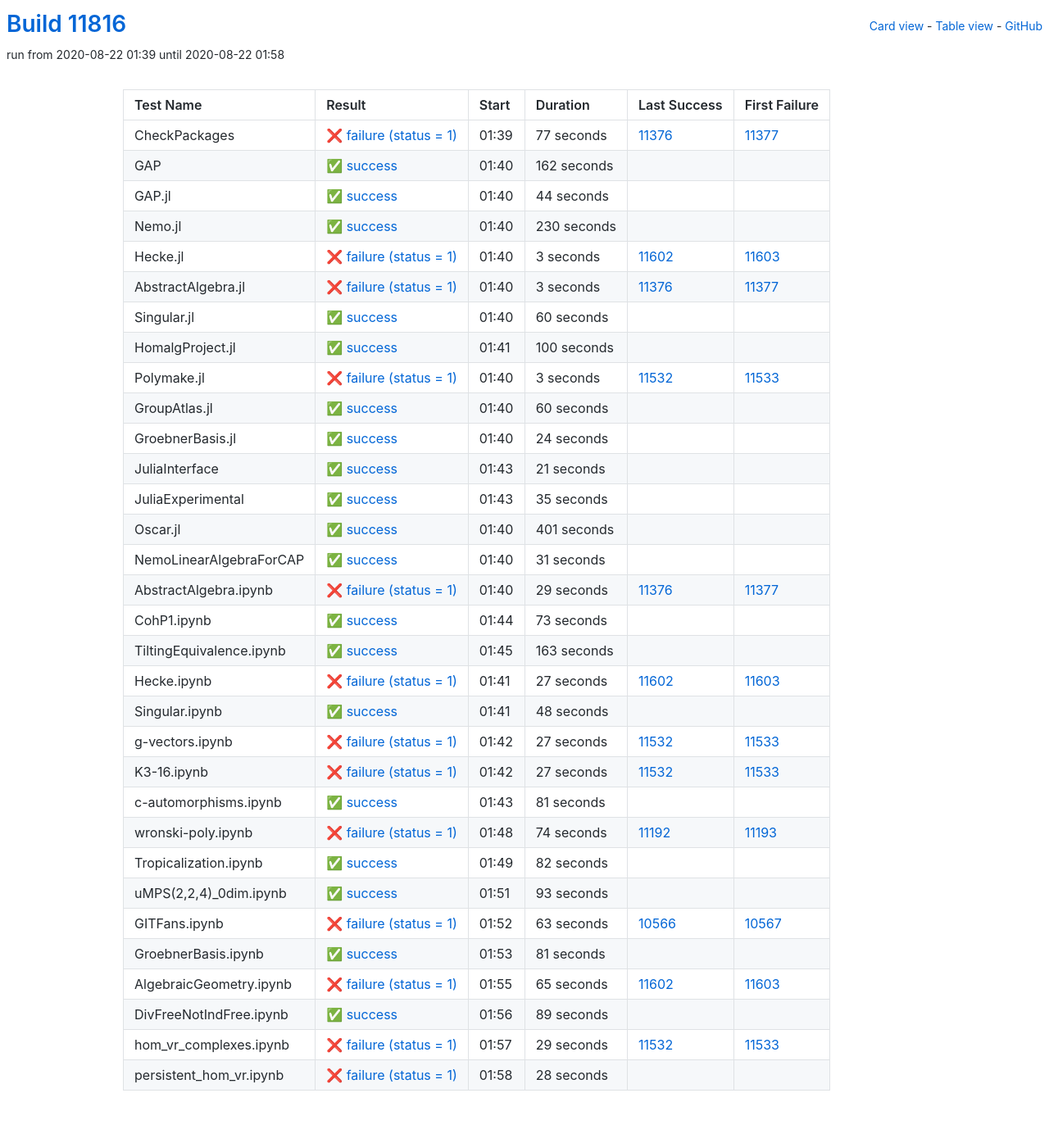
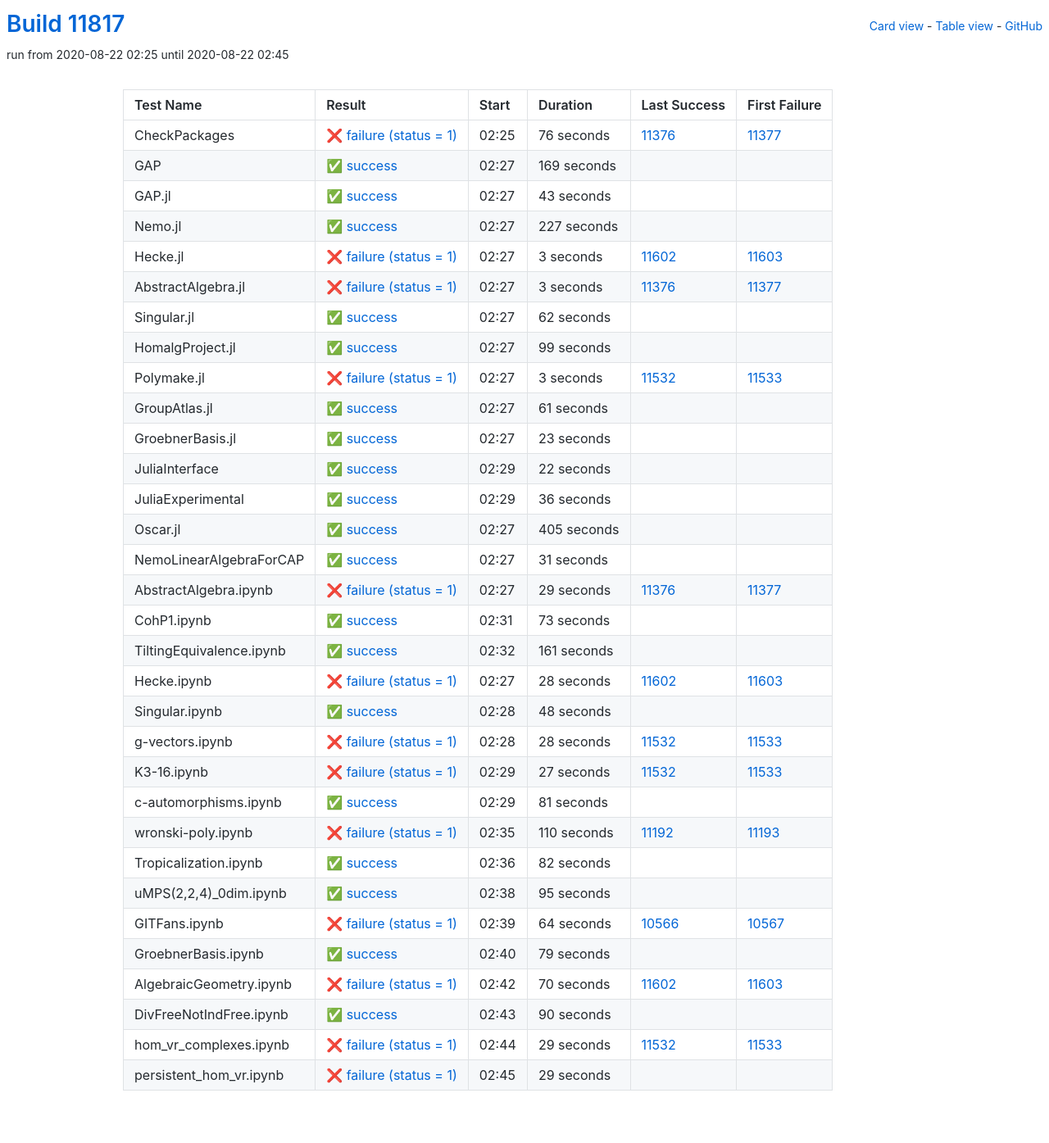
Before and after one commit to oscar-system/oscar-ci-status, a Jekyll site: the page built from table.html, in a window 1280 px wide. Shown: the whole page at 82% size. Built offline with Jekyll 4.4.1, drawn with Linux system fonts in a browser that asks for light colours.

Commit message:
Build #11817

```diff
--- a/_data/ci.yml
+++ b/_data/ci.yml
@@ -1,6 +1,6 @@
 ---
-build: 11816
-build_url: https://oscarci.mathematik.uni-kl.de/job/oscar/11816/
+build: 11817
+build_url: https://oscarci.mathematik.uni-kl.de/job/oscar/11817/
 job: oscar
 organization: oscar-system
 repo: oscar-ci-status
@@ -8,56 +8,56 @@
 tests:
 - name: CheckPackages
   id: checkpackages
-  log: https://oscarci.mathematik.uni-kl.de/job/oscar/11816/artifact/logs/build-11816/CheckPackages.log
-  start: 2020-08-22 01:39
+  log: https://oscarci.mathematik.uni-kl.de/job/oscar/11817/artifact/logs/build-11817/CheckPackages.log
+  start: 2020-08-22 02:25
   success: false
   exitcode: 1
   status: failure
-  duration: 77
+  duration: 76
   last_success: 11376
   last_success_url: https://oscarci.mathematik.uni-kl.de/job/oscar/11376/
   first_failure: 11377
   first_failure_url: https://oscarci.mathematik.uni-kl.de/job/oscar/11377/
 - name: GAP
   id: gap
-  log: https://oscarci.mathematik.uni-kl.de/job/oscar/11816/artifact/logs/build-11816/GAP.log
-  start: 2020-08-22 01:40
+  log: https://oscarci.mathematik.uni-kl.de/job/oscar/11817/artifact/logs/build-11817/GAP.log
+  start: 2020-08-22 02:27
   success: true
   exitcode: 0
   status: success
-  duration: 162
+  duration: 169
   last_success: false
   last_success_url:
   first_failure: false
   first_failure_url:
 - name: GAP.jl
   id: gap-jl
-  log: https://oscarci.mathematik.uni-kl.de/job/oscar/11816/artifact/logs/build-11816/GAP.jl.log
-  start: 2020-08-22 01:40
+  log: https://oscarci.mathematik.uni-kl.de/job/oscar/11817/artifact/logs/build-11817/GAP.jl.log
+  start: 2020-08-22 02:27
   success: true
   exitcode: 0
   status: success
-  duration: 44
+  duration: 43
   last_success: false
   last_success_url:
   first_failure: false
   first_failure_url:
 - name: Nemo.jl
   id: nemo-jl
-  log: https://oscarci.mathematik.uni-kl.de/job/oscar/11816/artifact/logs/build-11816/Nemo.jl.log
-  start: 2020-08-22 01:40
+  log: https://oscarci.mathematik.uni-kl.de/job/oscar/11817/artifact/logs/build-11817/Nemo.jl.log
+  start: 2020-08-22 02:27
   success: true
   exitcode: 0
   status: success
-  duration: 230
+  duration: 227
   last_success: false
   last_success_url:
   first_failure: false
   first_failure_url:
 - name: Hecke.jl
   id: hecke-jl
-  log: https://oscarci.mathematik.uni-kl.de/job/oscar/11816/artifact/logs/build-11816/Hecke.jl.log
-  start: 2020-08-22 01:40
+  log: https://oscarci.mathematik.uni-kl.de/job/oscar/11817/artifact/logs/build-11817/Hecke.jl.log
+  start: 2020-08-22 02:27
   success: false
   exitcode: 1
   status: failure
@@ -68,8 +68,8 @@
   first_failure_url: https://oscarci.mathematik.uni-kl.de/job/oscar/11603/
 - name: AbstractAlgebra.jl
   id: abstractalgebra-jl
-  log: https://oscarci.mathematik.uni-kl.de/job/oscar/11816/artifact/logs/build-11816/AbstractAlgebra.jl.log
-  start: 2020-08-22 01:40
+  log: https://oscarci.mathematik.uni-kl.de/job/oscar/11817/artifact/logs/build-11817/AbstractAlgebra.jl.log
+  start: 2020-08-22 02:27
   success: false
   exitcode: 1
   status: failure
@@ -80,32 +80,32 @@
   first_failure_url: https://oscarci.mathematik.uni-kl.de/job/oscar/11377/
 - name: Singular.jl
   id: singular-jl
-  log: https://oscarci.mathematik.uni-kl.de/job/oscar/11816/artifact/logs/build-11816/Singular.jl.log
-  start: 2020-08-22 01:40
+  log: https://oscarci.mathematik.uni-kl.de/job/oscar/11817/artifact/logs/build-11817/Singular.jl.log
+  start: 2020-08-22 02:27
   success: true
   exitcode: 0
   status: success
-  duration: 60
+  duration: 62
   last_success: false
   last_success_url:
   first_failure: false
   first_failure_url:
 - name: HomalgProject.jl
   id: homalgproject-jl
-  log: https://oscarci.mathematik.uni-kl.de/job/oscar/11816/artifact/logs/build-11816/HomalgProject.jl.log
-  start: 2020-08-22 01:41
+  log: https://oscarci.mathematik.uni-kl.de/job/oscar/11817/artifact/logs/build-11817/HomalgProject.jl.log
+  start: 2020-08-22 02:27
   success: true
   exitcode: 0
   status: success
-  duration: 100
+  duration: 99
   last_success: false
   last_success_url:
   first_failure: false
   first_failure_url:
 - name: Polymake.jl
   id: polymake-jl
-  log: https://oscarci.mathematik.uni-kl.de/job/oscar/11816/artifact/logs/build-11816/Polymake.jl.log
-  start: 2020-08-22 01:40
+  log: https://oscarci.mathematik.uni-kl.de/job/oscar/11817/artifact/logs/build-11817/Polymake.jl.log
+  start: 2020-08-22 02:27
   success: false
   exitcode: 1
   status: failure
@@ -116,68 +116,68 @@
   first_failure_url: https://oscarci.mathematik.uni-kl.de/job/oscar/11533/
 - name: GroupAtlas.jl
   id: groupatlas-jl
-  log: https://oscarci.mathematik.uni-kl.de/job/oscar/11816/artifact/logs/build-11816/GroupAtlas.jl.log
-  start: 2020-08-22 01:40
+  log: https://oscarci.mathematik.uni-kl.de/job/oscar/11817/artifact/logs/build-11817/GroupAtlas.jl.log
+  start: 2020-08-22 02:27
   success: true
   exitcode: 0
   status: success
-  duration: 60
+  duration: 61
   last_success: false
   last_success_url:
   first_failure: false
   first_failure_url:
 - name: GroebnerBasis.jl
   id: groebnerbasis-jl
-  log: https://oscarci.mathematik.uni-kl.de/job/oscar/11816/artifact/logs/build-11816/GroebnerBasis.jl.log
-  start: 2020-08-22 01:40
+  log: https://oscarci.mathematik.uni-kl.de/job/oscar/11817/artifact/logs/build-11817/GroebnerBasis.jl.log
+  start: 2020-08-22 02:27
   success: true
   exitcode: 0
   status: success
-  duration: 24
+  duration: 23
   last_success: false
   last_success_url:
   first_failure: false
   first_failure_url:
 - name: JuliaInterface
   id: juliainterface
-  log: https://oscarci.mathematik.uni-kl.de/job/oscar/11816/artifact/logs/build-11816/JuliaInterface.log
-  start: 2020-08-22 01:43
+  log: https://oscarci.mathematik.uni-kl.de/job/oscar/11817/artifact/logs/build-11817/JuliaInterface.log
+  start: 2020-08-22 02:29
   success: true
   exitcode: 0
   status: success
-  duration: 21
+  duration: 22
   last_success: false
   last_success_url:
   first_failure: false
   first_failure_url:
 - name: JuliaExperimental
   id: juliaexperimental
-  log: https://oscarci.mathematik.uni-kl.de/job/oscar/11816/artifact/logs/build-11816/JuliaExperimental.log
-  start: 2020-08-22 01:43
+  log: https://oscarci.mathematik.uni-kl.de/job/oscar/11817/artifact/logs/build-11817/JuliaExperimental.log
+  start: 2020-08-22 02:29
   success: true
   exitcode: 0
   status: success
-  duration: 35
+  duration: 36
   last_success: false
   last_success_url:
   first_failure: false
   first_failure_url:
 - name: Oscar.jl
   id: oscar-jl
-  log: https://oscarci.mathematik.uni-kl.de/job/oscar/11816/artifact/logs/build-11816/Oscar.jl.log
-  start: 2020-08-22 01:40
+  log: https://oscarci.mathematik.uni-kl.de/job/oscar/11817/artifact/logs/build-11817/Oscar.jl.log
+  start: 2020-08-22 02:27
   success: true
   exitcode: 0
   status: success
-  duration: 401
+  duration: 405
   last_success: false
   last_success_url:
   first_failure: false
   first_failure_url:
 - name: NemoLinearAlgebraForCAP
   id: nemolinearalgebraforcap
-  log: https://oscarci.mathematik.uni-kl.de/job/oscar/11816/artifact/logs/build-11816/NemoLinearAlgebraForCAP.log
-  start: 2020-08-22 01:40
+  log: https://oscarci.mathematik.uni-kl.de/job/oscar/11817/artifact/logs/build-11817/NemoLinearAlgebraForCAP.log
+  start: 2020-08-22 02:27
   success: true
   exitcode: 0
   status: success
@@ -188,8 +188,8 @@
   first_failure_url:
 - name: AbstractAlgebra.ipynb
   id: abstractalgebra-ipynb
-  log: https://oscarci.mathematik.uni-kl.de/job/oscar/11816/artifact/logs/build-11816/AbstractAlgebra.ipynb.log
-  start: 2020-08-22 01:40
+  log: https://oscarci.mathematik.uni-kl.de/job/oscar/11817/artifact/logs/build-11817/AbstractAlgebra.ipynb.log
+  start: 2020-08-22 02:27
   success: false
   exitcode: 1
   status: failure
@@ -200,8 +200,8 @@
   first_failure_url: https://oscarci.mathematik.uni-kl.de/job/oscar/11377/
 - name: CohP1.ipynb
   id: cohp1-ipynb
-  log: https://oscarci.mathematik.uni-kl.de/job/oscar/11816/artifact/logs/build-11816/CohP1.ipynb.log
-  start: 2020-08-22 01:44
+  log: https://oscarci.mathematik.uni-kl.de/job/oscar/11817/artifact/logs/build-11817/CohP1.ipynb.log
+  start: 2020-08-22 02:31
   success: true
   exitcode: 0
   status: success
@@ -212,32 +212,32 @@
   first_failure_url:
 - name: TiltingEquivalence.ipynb
   id: tiltingequivalence-ipynb
-  log: https://oscarci.mathematik.uni-kl.de/job/oscar/11816/artifact/logs/build-11816/TiltingEquivalence.ipynb.log
-  start: 2020-08-22 01:45
+  log: https://oscarci.mathematik.uni-kl.de/job/oscar/11817/artifact/logs/build-11817/TiltingEquivalence.ipynb.log
+  start: 2020-08-22 02:32
   success: true
   exitcode: 0
   status: success
-  duration: 163
+  duration: 161
   last_success: false
   last_success_url:
   first_failure: false
   first_failure_url:
 - name: Hecke.ipynb
   id: hecke-ipynb
-  log: https://oscarci.mathematik.uni-kl.de/job/oscar/11816/artifact/logs/build-11816/Hecke.ipynb.log
-  start: 2020-08-22 01:41
+  log: https://oscarci.mathematik.uni-kl.de/job/oscar/11817/artifact/logs/build-11817/Hecke.ipynb.log
+  start: 2020-08-22 02:27
   success: false
   exitcode: 1
   status: failure
-  duration: 27
+  duration: 28
   last_success: 11602
   last_success_url: https://oscarci.mathematik.uni-kl.de/job/oscar/11602/
   first_failure: 11603
   first_failure_url: https://oscarci.mathematik.uni-kl.de/job/oscar/11603/
 - name: Singular.ipynb
   id: singular-ipynb
-  log: https://oscarci.mathematik.uni-kl.de/job/oscar/11816/artifact/logs/build-11816/Singular.ipynb.log
-  start: 2020-08-22 01:41
+  log: https://oscarci.mathematik.uni-kl.de/job/oscar/11817/artifact/logs/build-11817/Singular.ipynb.log
+  start: 2020-08-22 02:28
   success: true
   exitcode: 0
   status: success
@@ -248,20 +248,20 @@
   first_failure_url:
 - name: g-vectors.ipynb
   id: g-vectors-ipynb
-  log: https://oscarci.mathematik.uni-kl.de/job/oscar/11816/artifact/logs/build-11816/g-vectors.ipynb.log
-  start: 2020-08-22 01:42
+  log: https://oscarci.mathematik.uni-kl.de/job/oscar/11817/artifact/logs/build-11817/g-vectors.ipynb.log
+  start: 2020-08-22 02:28
   success: false
   exitcode: 1
   status: failure
-  duration: 27
+  duration: 28
   last_success: 11532
   last_success_url: https://oscarci.mathematik.uni-kl.de/job/oscar/11532/
   first_failure: 11533
   first_failure_url: https://oscarci.mathematik.uni-kl.de/job/oscar/11533/
 - name: K3-16.ipynb
   id: k3-16-ipynb
-  log: https://oscarci.mathematik.uni-kl.de/job/oscar/11816/artifact/logs/build-11816/K3-16.ipynb.log
-  start: 2020-08-22 01:42
+  log: https://oscarci.mathematik.uni-kl.de/job/oscar/11817/artifact/logs/build-11817/K3-16.ipynb.log
+  start: 2020-08-22 02:29
   success: false
   exitcode: 1
   status: failure
@@ -272,8 +272,8 @@
   first_failure_url: https://oscarci.mathematik.uni-kl.de/job/oscar/11533/
 - name: c-automorphisms.ipynb
   id: c-automorphisms-ipynb
-  log: https://oscarci.mathematik.uni-kl.de/job/oscar/11816/artifact/logs/build-11816/c-automorphisms.ipynb.log
-  start: 2020-08-22 01:43
+  log: https://oscarci.mathematik.uni-kl.de/job/oscar/11817/artifact/logs/build-11817/c-automorphisms.ipynb.log
+  start: 2020-08-22 02:29
   success: true
   exitcode: 0
   status: success
@@ -284,20 +284,20 @@
   first_failure_url:
 - name: wronski-poly.ipynb
   id: wronski-poly-ipynb
-  log: https://oscarci.mathematik.uni-kl.de/job/oscar/11816/artifact/logs/build-11816/wronski-poly.ipynb.log
-  start: 2020-08-22 01:48
+  log: https://oscarci.mathematik.uni-kl.de/job/oscar/11817/artifact/logs/build-11817/wronski-poly.ipynb.log
+  start: 2020-08-22 02:35
   success: false
   exitcode: 1
   status: failure
-  duration: 74
+  duration: 110
   last_success: 11192
   last_success_url: https://oscarci.mathematik.uni-kl.de/job/oscar/11192/
   first_failure: 11193
   first_failure_url: https://oscarci.mathematik.uni-kl.de/job/oscar/11193/
 - name: Tropicalization.ipynb
   id: tropicalization-ipynb
-  log: https://oscarci.mathematik.uni-kl.de/job/oscar/11816/artifact/logs/build-11816/Tropicalization.ipynb.log
-  start: 2020-08-22 01:49
+  log: https://oscarci.mathematik.uni-kl.de/job/oscar/11817/artifact/logs/build-11817/Tropicalization.ipynb.log
+  start: 2020-08-22 02:36
   success: true
   exitcode: 0
   status: success
@@ -308,68 +308,68 @@
   first_failure_url:
 - name: uMPS(2,2,4)_0dim.ipynb
   id: umps-2-2-4-0dim-ipynb
-  log: https://oscarci.mathematik.uni-kl.de/job/oscar/11816/artifact/logs/build-11816/uMPS-2-2-4-_0dim.ipynb.log
-  start: 2020-08-22 01:51
+  log: https://oscarci.mathematik.uni-kl.de/job/oscar/11817/artifact/logs/build-11817/uMPS-2-2-4-_0dim.ipynb.log
+  start: 2020-08-22 02:38
   success: true
   exitcode: 0
   status: success
-  duration: 93
+  duration: 95
   last_success: false
   last_success_url:
   first_failure: false
   first_failure_url:
 - name: GITFans.ipynb
   id: gitfans-ipynb
-  log: https://oscarci.mathematik.uni-kl.de/job/oscar/11816/artifact/logs/build-11816/GITFans.ipynb.log
-  start: 2020-08-22 01:52
+  log: https://oscarci.mathematik.uni-kl.de/job/oscar/11817/artifact/logs/build-11817/GITFans.ipynb.log
+  start: 2020-08-22 02:39
   success: false
   exitcode: 1
   status: failure
-  duration: 63
+  duration: 64
   last_success: 10566
   last_success_url: https://oscarci.mathematik.uni-kl.de/job/oscar/10566/
   first_failure: 10567
   first_failure_url: https://oscarci.mathematik.uni-kl.de/job/oscar/10567/
 - name: GroebnerBasis.ipynb
   id: groebnerbasis-ipynb
-  log: https://oscarci.mathematik.uni-kl.de/job/oscar/11816/artifact/logs/build-11816/GroebnerBasis.ipynb.log
-  start: 2020-08-22 01:53
+  log: https://oscarci.mathematik.uni-kl.de/job/oscar/11817/artifact/logs/build-11817/GroebnerBasis.ipynb.log
+  start: 2020-08-22 02:40
   success: true
   exitcode: 0
   status: success
-  duration: 81
+  duration: 79
   last_success: false
   last_success_url:
   first_failure: false
   first_failure_url:
 - name: AlgebraicGeometry.ipynb
   id: algebraicgeometry-ipynb
-  log: https://oscarci.mathematik.uni-kl.de/job/oscar/11816/artifact/logs/build-11816/AlgebraicGeometry.ipynb.log
-  start: 2020-08-22 01:55
+  log: https://oscarci.mathematik.uni-kl.de/job/oscar/11817/artifact/logs/build-11817/AlgebraicGeometry.ipynb.log
+  start: 2020-08-22 02:42
   success: false
   exitcode: 1
   status: failure
-  duration: 65
+  duration: 70
   last_success: 11602
   last_success_url: https://oscarci.mathematik.uni-kl.de/job/oscar/11602/
   first_failure: 11603
   first_failure_url: https://oscarci.mathematik.uni-kl.de/job/oscar/11603/
 - name: DivFreeNotIndFree.ipynb
   id: divfreenotindfree-ipynb
-  log: https://oscarci.mathematik.uni-kl.de/job/oscar/11816/artifact/logs/build-11816/DivFreeNotIndFree.ipynb.log
-  start: 2020-08-22 01:56
+  log: https://oscarci.mathematik.uni-kl.de/job/oscar/11817/artifact/logs/build-11817/DivFreeNotIndFree.ipynb.log
+  start: 2020-08-22 02:43
   success: true
   exitcode: 0
   status: success
-  duration: 89
+  duration: 90
   last_success: false
   last_success_url:
   first_failure: false
   first_failure_url:
 - name: hom_vr_complexes.ipynb
   id: hom-vr-complexes-ipynb
-  log: https://oscarci.mathematik.uni-kl.de/job/oscar/11816/artifact/logs/build-11816/hom_vr_complexes.ipynb.log
-  start: 2020-08-22 01:57
+  log: https://oscarci.mathematik.uni-kl.de/job/oscar/11817/artifact/logs/build-11817/hom_vr_complexes.ipynb.log
+  start: 2020-08-22 02:44
   success: false
   exitcode: 1
   status: failure
@@ -380,12 +380,12 @@
   first_failure_url: https://oscarci.mathematik.uni-kl.de/job/oscar/11533/
 - name: persistent_hom_vr.ipynb
   id: persistent-hom-vr-ipynb
-  log: https://oscarci.mathematik.uni-kl.de/job/oscar/11816/artifact/logs/build-11816/persistent_hom_vr.ipynb.log
-  start: 2020-08-22 01:58
+  log: https://oscarci.mathematik.uni-kl.de/job/oscar/11817/artifact/logs/build-11817/persistent_hom_vr.ipynb.log
+  start: 2020-08-22 02:45
   success: false
   exitcode: 1
   status: failure
-  duration: 28
+  duration: 29
   last_success: false
   last_success_url:
   first_failure: false
```
Also changed, not shown: README.md.
